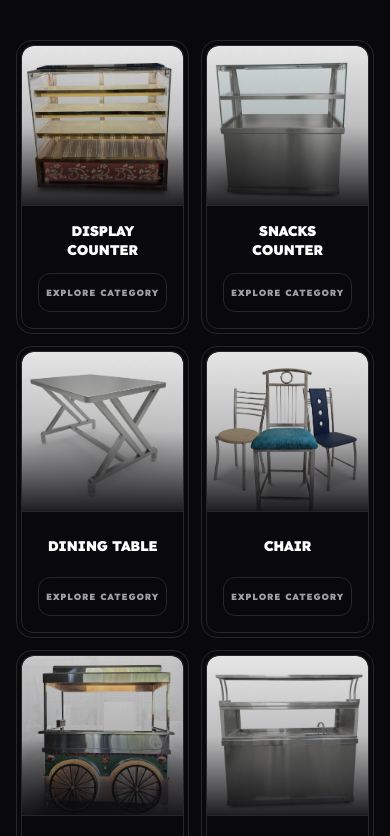
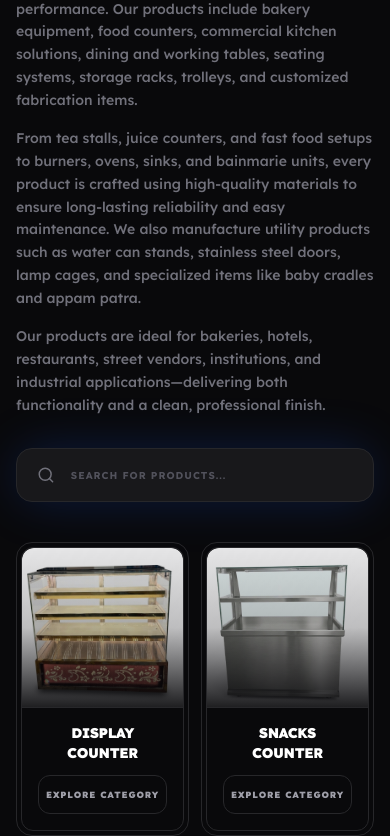
Before and after one commit to Sachin-raj-03/Poorani-Engineering-Website, a React (Vite) app in the folder frontend/: page / in a window 390 px wide. Shown: the part 1008-1844 px from the top of the page. Built offline with nearby package versions, Linux system fonts and the light colour scheme.

Commit message:
Implement search bar, enhance card interactivity, and update all product descriptions

```diff
--- a/frontend/src/App.tsx
+++ b/frontend/src/App.tsx
@@ -4,7 +4,7 @@ import { Routes, Route, useNavigate, useParams, Link } from 'react-router-dom';
 
 const VERSION = "1.0.5-DEBUG";
 import {
-  Menu, X, Phone, Mail, MapPin,
+  Menu, X, Phone, Mail, MapPin, Search,
   ArrowRight, CheckCircle2,
   Send, Factory, Package, Users, Building2, MessageSquare, Clock,
   ChevronLeft, ChevronRight, ShoppingCart, Info, Activity, Flame, Shield
@@ -136,14 +136,32 @@ const CategoryPage = () => {
   const [products, setProducts] = useState<any[]>([]);
   const [loading, setLoading] = useState(true);
   const [selectedIndex, setSelectedIndex] = useState<number | null>(null);
+  const [searchQuery, setSearchQuery] = useState("");
+
+  const filteredProducts = products.filter(p =>
+    p.name.toLowerCase().includes(searchQuery.toLowerCase()) ||
+    (p.description && p.description.toLowerCase().includes(searchQuery.toLowerCase()))
+  );
 
   // Common descriptions for categories
   const categoryDescriptions: Record<string, string> = {
-    "Display counter": "Our premium display counters are designed to showcase your bakery and confectionery products with maximum visibility. Featuring high-clarity tempered glass and integrated LED lighting, these counters maintain optimal temperature while presenting your items elegantly.",
-    "Dining table": "Built for high-traffic environments, our stainless steel dining tables combine extreme durability with easy-to-clean hygienic surfaces. Perfect for industrial canteens, school mess halls, and commercial food courts.",
-    "Snacks counter": "Versatile and efficient snacks counters designed for quick-service environments. These units integrate storage, heating, and serving areas into a single ergonomic workstation for peak operational performance.",
-    "Tea stall": "Professional-grade mobile and stationary tea stalls engineered for high-volume service. These units feature reinforced burner spaces and ample storage for all brewing essentials.",
-    "Juice stall": "Hygienic and stylish juice extraction stations made from food-grade SS304. Designed to handle high-volume fruit processing while maintaining a clean, professional aesthetic for customers."
+    "Display counter": "Premium display counter crafted from 304-grade stainless steel with toughened glass, ensuring durability and hygiene. Its elegant multi-shelf design enhances product visibility, making it perfect for bakeries, sweet shops, and retail spaces while offering long-lasting performance and easy maintenance.",
+    "Dining table": "Premium tables crafted from high-quality stainless steel, ensuring durability, stability, and hygiene. Designed for dining, commercial, and flexible use, they offer strong build quality, space efficiency, and easy maintenance, making them ideal for restaurants, kitchens, and institutional environments.",
+    "Standing table": "Premium tables crafted from high-quality stainless steel, ensuring durability, stability, and hygiene. Designed for dining, commercial, and flexible use, they offer strong build quality, space efficiency, and easy maintenance, making them ideal for restaurants, kitchens, and institutional environments.",
+    "Folding table": "Premium tables crafted from high-quality stainless steel, ensuring durability, stability, and hygiene. Designed for dining, commercial, and flexible use, they offer strong build quality, space efficiency, and easy maintenance, making them ideal for restaurants, kitchens, and institutional environments.",
+    "Chair": "Premium seating solutions crafted for strength, comfort, and durability. Made from high-quality materials, they are ideal for schools, dining areas, and commercial spaces, offering sturdy construction, long-lasting performance, easy maintenance, and a clean, functional design.",
+    "Stool": "Premium seating solutions crafted for strength, comfort, and durability. Made from high-quality materials, they are ideal for schools, dining areas, and commercial spaces, offering sturdy construction, long-lasting performance, easy maintenance, and a clean, functional design.",
+    "school desk &bench": "Premium seating solutions crafted for strength, comfort, and durability. Made from high-quality materials, they are ideal for schools, dining areas, and commercial spaces, offering sturdy construction, long-lasting performance, easy maintenance, and a clean, functional design.",
+    "Working table": "Premium working table crafted from 304-grade stainless steel, ensuring durability and hygiene. Designed for efficient workflow in commercial kitchens and industries, it offers a strong, stable surface, corrosion resistance, easy cleaning, and long-lasting performance under heavy-duty use.",
+    "Hand wash Sink": "Premium hand wash sink crafted from high-quality stainless steel, ensuring hygiene and durability. Designed for commercial and industrial use, it offers efficient water flow, corrosion resistance, easy maintenance, and a clean, professional design suitable for kitchens and workplaces.",
+    "Racks": "Premium racks and trolley systems crafted from durable stainless steel, ensuring strength and reliability. Designed for storage and easy movement, they are ideal for commercial kitchens and industries, offering efficient organization, smooth mobility, corrosion resistance, and long-lasting performance.",
+    "Trolly": "Premium racks and trolley systems crafted from durable stainless steel, ensuring strength and reliability. Designed for storage and easy movement, they are ideal for commercial kitchens and industries, offering efficient organization, smooth mobility, corrosion resistance, and long-lasting performance.",
+    "Watercan stand": "Premium water can stand crafted from high-quality stainless steel, ensuring durability and stability. Designed to hold water cans securely, it offers convenience, hygiene, corrosion resistance, and easy maintenance, making it ideal for homes, offices, and commercial spaces.",
+    "SS Door": "Premium stainless steel door designed for strength, security, and durability. Crafted from high-quality materials, it offers corrosion resistance, long-lasting performance, and a modern appearance, making it ideal for commercial, industrial, and residential applications with minimal maintenance.",
+    "Baby cradle": "Premium baby cradle crafted with strong and safe materials, ensuring comfort and security. Designed for durability and stability, it provides a gentle resting space, easy maintenance, and long-lasting performance, making it ideal for both home and institutional use.",
+    "Lamp cage": "Premium lamp cage crafted from durable stainless steel, ensuring protection and longevity. Designed to safeguard lighting fixtures, it offers corrosion resistance, strong build quality, and a functional design, making it ideal for industrial, commercial, and outdoor applications.",
+    "Design pcs": "Premium stainless steel design pieces crafted with precision and creativity. Designed to enhance aesthetics, they offer durability, corrosion resistance, and a modern finish, making them ideal for decorative and functional applications in commercial, residential, and industrial spaces.",
+    "Appam Patra(Paniyaram Adupu)": "Premium appam patra crafted for efficient and uniform cooking. Made from high-quality materials, it ensures durability and heat distribution, making it ideal for commercial kitchens while offering consistent results, easy maintenance, and long-lasting performance."
   };
 
   const [errorStatus, setErrorStatus] = useState<string | null>(null);
@@ -204,21 +222,40 @@ const CategoryPage = () => {
           <ChevronLeft className="w-4 h-4 group-hover:-translate-x-1 transition-transform" /> Back to Home
         </button>
 
-        <div className="mb-20">
+        <div className="flex flex-col md:flex-row md:items-end justify-between mb-20 gap-8">
           <motion.div
             initial={{ opacity: 0, x: -20 }}
             animate={{ opacity: 1, x: 0 }}
             transition={{ duration: 0.6 }}
           >
             <h1 className="text-5xl md:text-8xl font-black uppercase tracking-tighter mb-4 leading-none italic font-times">{categoryName}</h1>
-            <div className="w-32 h-2 bg-blue-600 rounded-full mb-10" />
+            <div className="w-32 h-2 bg-blue-600 rounded-full" />
           </motion.div>
+
+          <div className="relative w-full md:w-80 group">
+            <div className="absolute inset-0 bg-blue-600/10 blur-lg group-focus-within:bg-blue-600/30 transition-all duration-500 rounded-full" />
+            <div className="relative flex items-center bg-zinc-900/50 border border-zinc-800 rounded-xl px-4 py-3 focus-within:border-blue-600/50 transition-all backdrop-blur-sm">
+              <Search className="w-4 h-4 text-zinc-500 mr-3 group-focus-within:text-blue-500 transition-colors" />
+              <input
+                type="text"
+                placeholder="Search gallery..."
+                className="bg-transparent border-none outline-none text-white w-full font-bold uppercase text-[9px] tracking-widest placeholder:text-zinc-600"
+                value={searchQuery}
+                onChange={(e) => setSearchQuery(e.target.value)}
+              />
+            </div>
+          </div>
         </div>
 
         <div className="flex items-center justify-between mb-10 border-b border-zinc-900 pb-10">
            <div>
               <h2 className="text-2xl font-black uppercase tracking-tight mb-2">Product Gallery</h2>
-              <p className="text-zinc-600 text-xs font-bold uppercase tracking-widest italic">{products.length} Items Available</p>
+              <p className="text-zinc-600 text-xs font-bold uppercase tracking-widest italic">
+                {searchQuery
+                  ? `${filteredProducts.length} Results for "${searchQuery}"`
+                  : `${products.length} Items Available`
+                }
+              </p>
            </div>
            <div className="flex gap-4">
               <div className="w-10 h-10 rounded-full border border-zinc-800 flex items-center justify-center text-zinc-600"><Activity size={16}/></div>
@@ -320,10 +357,10 @@ const CategoryPage = () => {
           <div className="flex items-center justify-center h-64 mb-20">
             <div className="w-12 h-12 border-4 border-zinc-800 border-t-blue-600 rounded-full animate-spin" />
           </div>
-        ) : products.length > 0 ? (
+        ) : filteredProducts.length > 0 ? (
           <Stories className="mb-20">
             <StoriesContent>
-              {products.map((product, idx) => (
+              {filteredProducts.map((product, idx) => (
                 <Story
                   key={product.id || idx}
                   className="aspect-[4/5]"
@@ -350,10 +387,22 @@ const CategoryPage = () => {
         ) : (
           <div className="text-center py-32 bg-zinc-900/30 rounded-[3rem] border border-zinc-800 border-dashed mb-20">
             <Package className="w-16 h-16 text-zinc-800 mx-auto mb-6 opacity-50" />
-            <p className="text-zinc-600 uppercase text-xs font-black tracking-widest">Gallery empty for this category</p>
+            <p className="text-zinc-600 uppercase text-xs font-black tracking-widest italic">
+              {products.length === 0 ? "Gallery empty for this category" : `No results for "${searchQuery}"`}
+            </p>
+            {products.length > 0 && (
+              <button
+                onClick={() => setSearchQuery("")}
+                className="mt-8 bg-zinc-800 text-white px-8 py-4 rounded-xl font-black text-xs uppercase tracking-widest hover:bg-zinc-700 transition-all"
+              >
+                Clear Search
+              </button>
+            )}
+            {products.length === 0 && (
               <button className="mt-8 bg-zinc-800 text-white px-8 py-4 rounded-xl font-black text-xs uppercase tracking-widest hover:bg-zinc-700 transition-all">
                 Request Catalog
               </button>
+            )}
           </div>
         )}
 
@@ -363,9 +412,7 @@ const CategoryPage = () => {
            viewport={{ once: true }}
            className="bg-zinc-900/40 border border-zinc-800/50 p-8 md:p-12 rounded-[2rem] backdrop-blur-sm relative overflow-hidden group max-w-4xl"
         >
-          <div className="absolute top-0 right-0 p-6 opacity-10 group-hover:opacity-20 transition-opacity">
-            <Info className="w-24 h-24 text-blue-500" />
-          </div>
+
           <h3 className="text-[10px] font-black uppercase tracking-widest text-blue-500 mb-4">Category Overview</h3>
           <p className="text-zinc-400 text-lg md:text-xl font-medium leading-relaxed relative z-10">
             {commonDescription}
@@ -513,7 +560,8 @@ const CategoryCard = ({ title, img, items, icon: Icon, onExplore }: CategoryCard
     />
     <motion.div
       whileHover={{ y: -5 }}
-      className="relative flex h-full flex-col overflow-hidden rounded-xl border border-zinc-800 bg-zinc-950 transition-all group-hover:bg-zinc-900"
+      onClick={onExplore}
+      className="relative flex h-full flex-col overflow-hidden rounded-xl border border-zinc-800 bg-zinc-950 transition-all group-hover:bg-zinc-900 cursor-pointer"
     >
       {img && (
         <div className="h-40 sm:h-52 md:h-72 lg:h-80 relative overflow-hidden rounded-t-xl transition-all duration-700 w-full shrink-0 border-b border-zinc-800">
@@ -535,11 +583,10 @@ const CategoryCard = ({ title, img, items, icon: Icon, onExplore }: CategoryCard
             ))}
           </ul>
         )}
-        <button
-          onClick={onExplore}
-          className="w-full py-3 md:py-4 rounded-xl border border-zinc-800 text-zinc-400 font-black text-[9px] md:text-xs uppercase tracking-widest hover:bg-white hover:text-black transition-all cursor-pointer relative z-10">
+        <div
+          className="w-full py-3 md:py-4 rounded-xl border border-zinc-800 text-zinc-400 font-black text-[9px] md:text-xs uppercase tracking-widest group-hover:bg-white group-hover:text-black transition-all text-center">
           Explore Category
-        </button>
+        </div>
       </div>
     </motion.div>
   </div>
@@ -586,7 +633,12 @@ const Categories = () => {
   ];
 
   const [selectedCategory, setSelectedCategory] = useState<any>(null);
+  const [searchQuery, setSearchQuery] = useState("");
   const navigate = useNavigate();
+
+  const filteredCategories = categoriesList.filter(cat =>
+    cat.title.toLowerCase().includes(searchQuery.toLowerCase())
+  );
 
   // Stop body scroll when modal is open
   useEffect(() => {
@@ -600,13 +652,58 @@ const Categories = () => {
   return (
     <section id="products" className="py-16 md:py-32 bg-zinc-950 relative">
       <div className="container mx-auto px-4 sm:px-6 md:px-10">
-        <div className="text-left max-w-3xl mb-10 md:mb-20">
+        <div className="flex flex-col md:flex-row md:items-end justify-between mb-10 md:mb-20 gap-8">
+          <div className="text-left max-w-5xl">
             <h2 className="text-3xl sm:text-4xl md:text-5xl font-black text-white mb-4 md:mb-6 uppercase tracking-tight">Our Products</h2>
-          <p className="text-zinc-500 text-base md:text-xl font-medium">We specialize in manufacturing highly durable and hygienic equipment.</p>
+            <div className="space-y-4 text-zinc-500 text-sm md:text-base font-medium leading-relaxed">
+              <p>
+                We offer a wide range of premium stainless steel products designed for durability, hygiene, and performance. Our products include bakery equipment, food counters, commercial kitchen solutions, dining and working tables, seating systems, storage racks, trolleys, and customized fabrication items.
+              </p>
+              <p>
+                From tea stalls, juice counters, and fast food setups to burners, ovens, sinks, and bainmarie units, every product is crafted using high-quality materials to ensure long-lasting reliability and easy maintenance. We also manufacture utility products such as water can stands, stainless steel doors, lamp cages, and specialized items like baby cradles and appam patra.
+              </p>
+              <p>
+                Our products are ideal for bakeries, hotels, restaurants, street vendors, institutions, and industrial applications—delivering both functionality and a clean, professional finish.
+              </p>
+            </div>
           </div>
 
+          <div className="relative w-full md:w-96 group">
+            <div className="absolute inset-0 bg-blue-600/20 blur-xl group-focus-within:bg-blue-600/40 transition-all duration-500 rounded-full" />
+            <div className="relative flex items-center bg-zinc-900 border border-zinc-800 rounded-2xl px-5 py-4 focus-within:border-blue-600/50 transition-all">
+              <Search className="w-5 h-5 text-zinc-500 mr-4 group-focus-within:text-blue-500 transition-colors" />
+              <input
+                type="text"
+                placeholder="Search for products..."
+                className="bg-transparent border-none outline-none text-white w-full font-bold uppercase text-[10px] tracking-widest placeholder:text-zinc-600"
+                value={searchQuery}
+                onChange={(e) => setSearchQuery(e.target.value)}
+              />
+              {searchQuery && (
+                <button
+                  onClick={() => setSearchQuery("")}
+                  className="text-zinc-600 hover:text-white transition-colors"
+                >
+                  <X size={16} />
+                </button>
+              )}
+            </div>
+          </div>
+        </div>
+
+        <div className="mb-10">
+          {searchQuery && (
+            <p className="text-zinc-500 text-xs font-black uppercase tracking-widest italic">
+              {filteredCategories.length > 0
+                ? `Found ${filteredCategories.length} products matching "${searchQuery}"`
+                : `No products matching "${searchQuery}"`}
+            </p>
+          )}
+        </div>
+
+        {filteredCategories.length > 0 ? (
           <div className="grid grid-cols-2 sm:grid-cols-2 md:grid-cols-3 lg:grid-cols-4 gap-3 md:gap-6">
-          {categoriesList.map((cat, i) => (
+            {filteredCategories.map((cat, i) => (
               <CategoryCard
                 key={i}
                 title={cat.title}
@@ -616,6 +713,18 @@ const Categories = () => {
               />
             ))}
           </div>
+        ) : (
+          <div className="text-center py-24 bg-zinc-900/20 rounded-[3rem] border border-zinc-800 border-dashed">
+            <Package className="w-16 h-16 text-zinc-800 mx-auto mb-6 opacity-50" />
+            <p className="text-zinc-600 uppercase text-xs font-black tracking-widest italic">We couldn't find any products matching your search</p>
+            <button
+              onClick={() => setSearchQuery("")}
+              className="mt-8 text-blue-500 uppercase text-[10px] font-black tracking-widest hover:text-blue-400 transition-colors"
+            >
+              Clear Search
+            </button>
+          </div>
+        )}
       </div>
 
       {selectedCategory && (
```
Also changed, not shown: 1 other file (tests, documents, lock files or other folders). Lines whose indentation alone changed are shown as unchanged.
